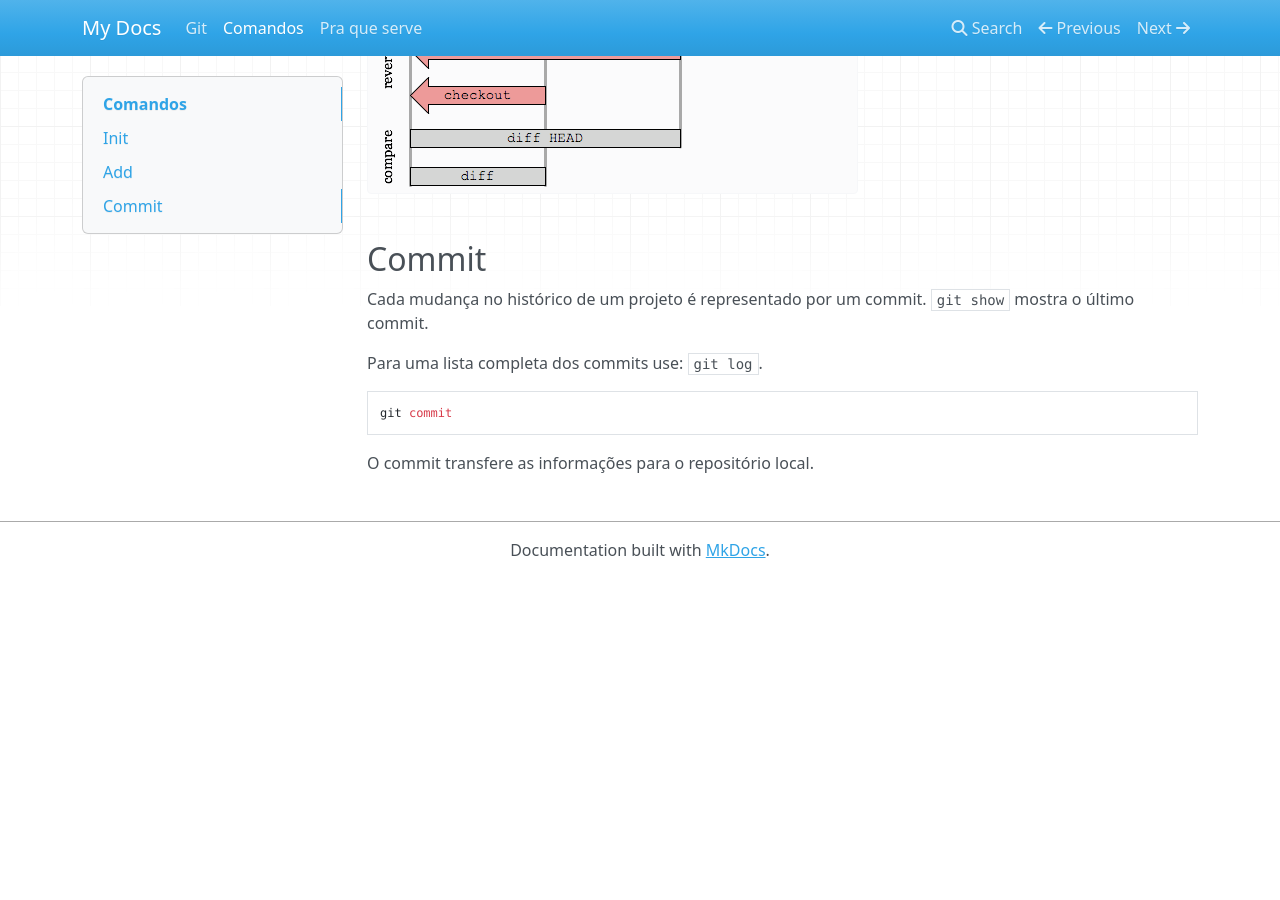
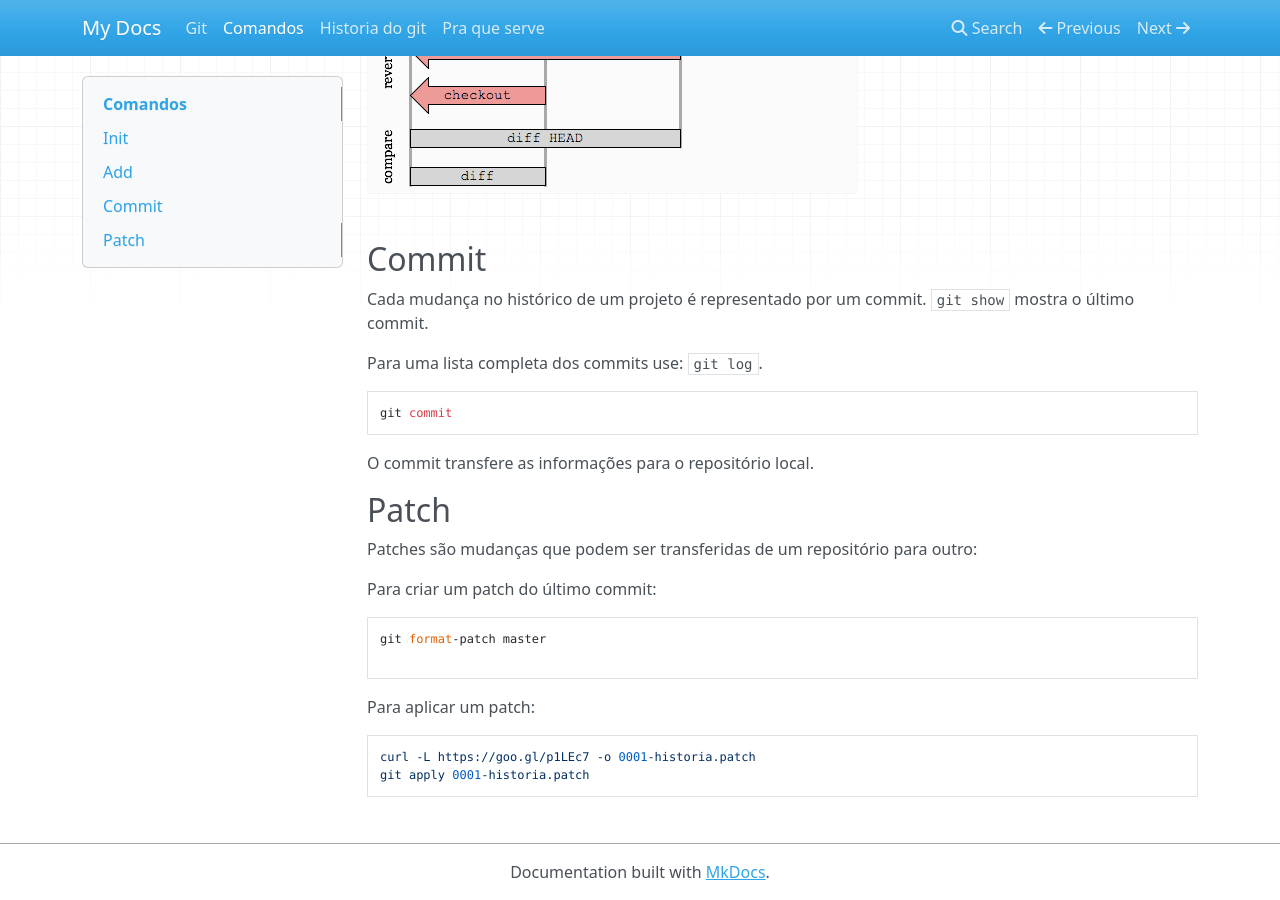
Before and after one commit to jeanCarloMachado/git_course, an MkDocs documentation site: the page built from docs/comandos.md, in a window 1280 px wide and 900 px high, scrolled down 1216 px. Built offline with MkDocs 1.6.1, drawn with Linux system fonts in a browser that asks for light colours; nearby versions of some CDN libraries; before the commit the page ends 1794 px from its top, so only the background shows below that.

Commit message:
explicando patches

````diff
--- a/docs/comandos.md
+++ b/docs/comandos.md
@@ -65,3 +65,23 @@ git commit
 ```
 
 O commit transfere as informações para o repositório local.
+
+Patch
+-----
+
+Patches são mudanças que podem ser transferidas de um repositório
+para outro:
+
+Para criar um patch do último commit:
+
+```
+git format-patch master
+
+```
+
+Para aplicar um patch:
+
+```
+curl -L https://goo.gl/p1LEc7 -o 0001-historia.patch
+git apply 0001-historia.patch
+```
````
Also changed, not shown: docs/historia.md (added, +10 -0 lines), 1 other file.
